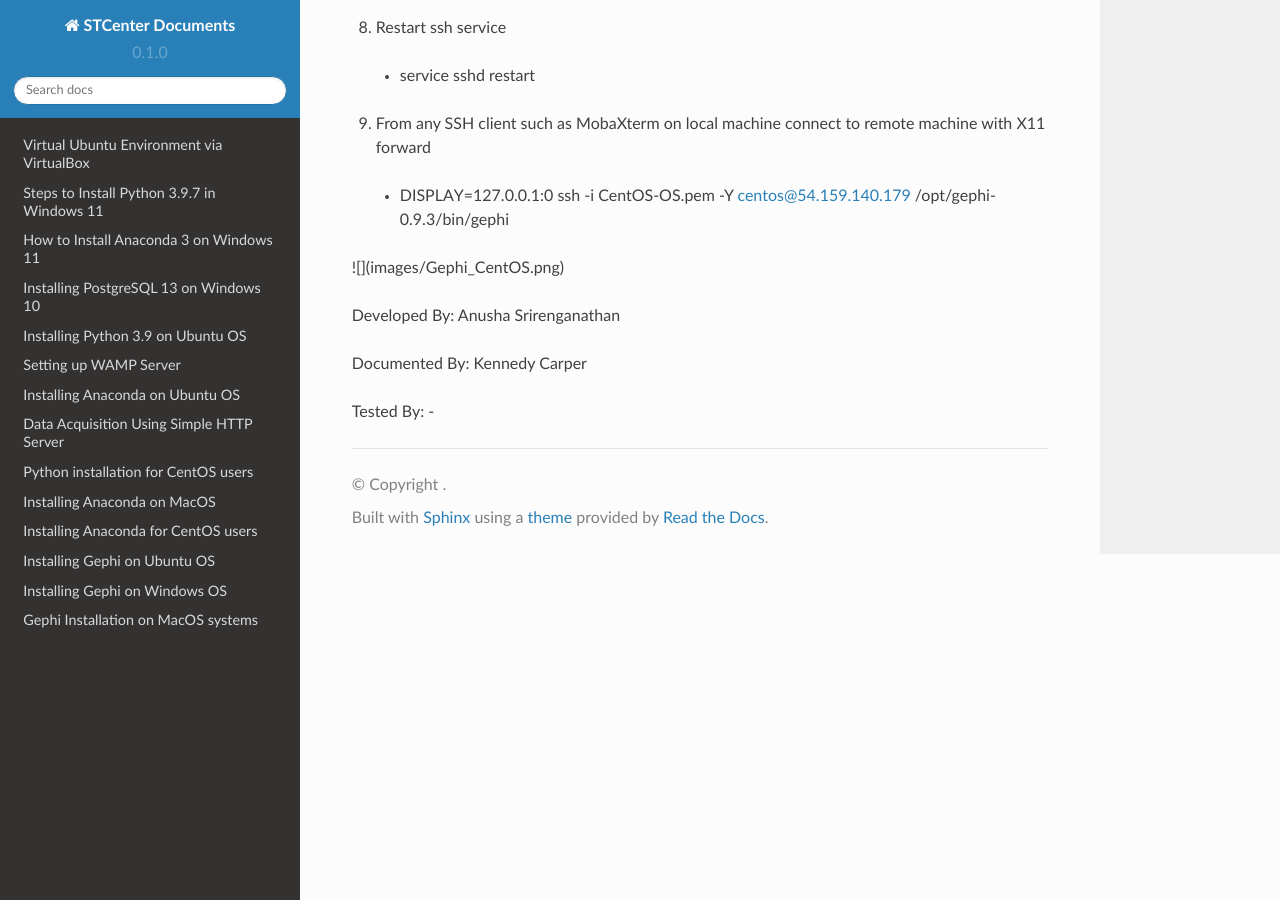
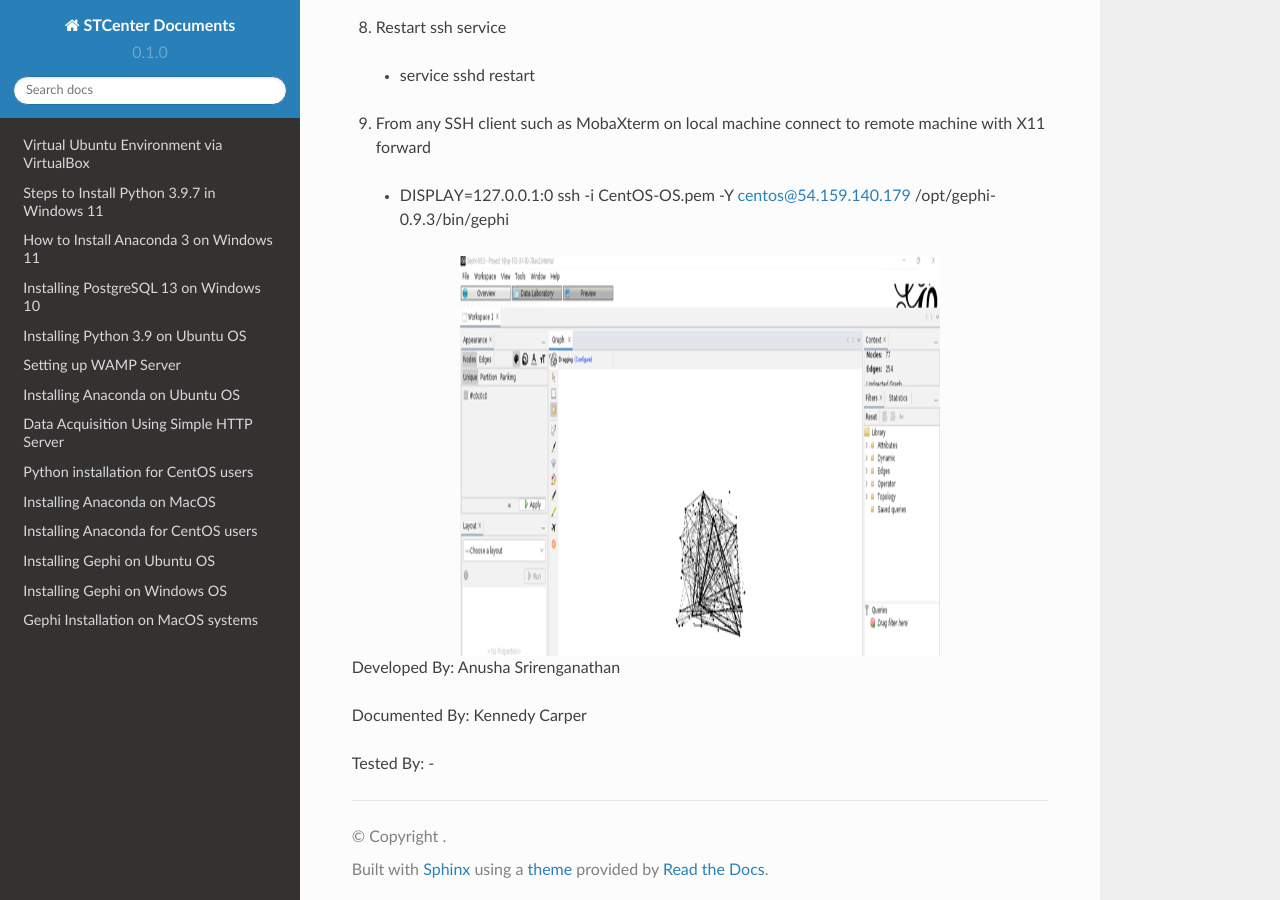
Before and after one commit to stccenter/STCenterDocs, a Sphinx documentation site: the page built from docs/source/Installing-Gephi-CentOS.rst, in a window 1280 px wide and 900 px high, scrolled down 840 px. Built offline with Sphinx 7.4.7 and the Read the Docs theme 2.0.0, drawn with Linux system fonts in a browser that asks for light colours.

Commit message:
Update Installing-Gephi-CentOS.rst

```diff
--- a/docs/source/Installing-Gephi-CentOS.rst
+++ b/docs/source/Installing-Gephi-CentOS.rst
@@ -28,9 +28,11 @@
 9.	From any SSH client such as MobaXterm on local machine connect to remote machine with X11 forward
   * DISPLAY=127.0.0.1:0  ssh -i CentOS-OS.pem -Y centos@54.159.140.179 /opt/gephi-0.9.3/bin/gephi
 
-![](images/Gephi_CentOS.png)
-
-
+.. image:: ../images/CentOS-Gephi.png
+    :width: 480px
+    :align: center
+    :height: 400px
+    :alt: Verify python installation
 
 
 Developed By: Anusha Srirenganathan
```
